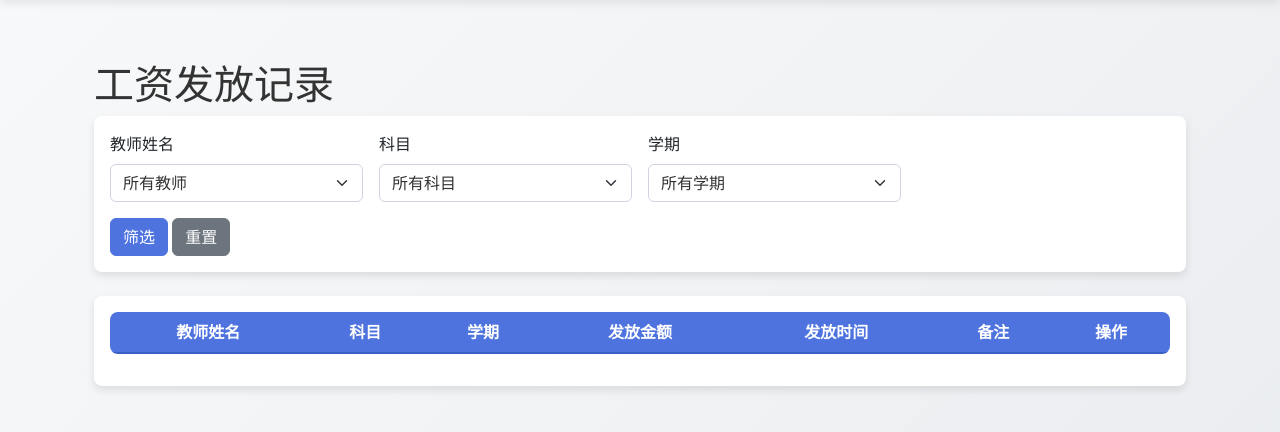
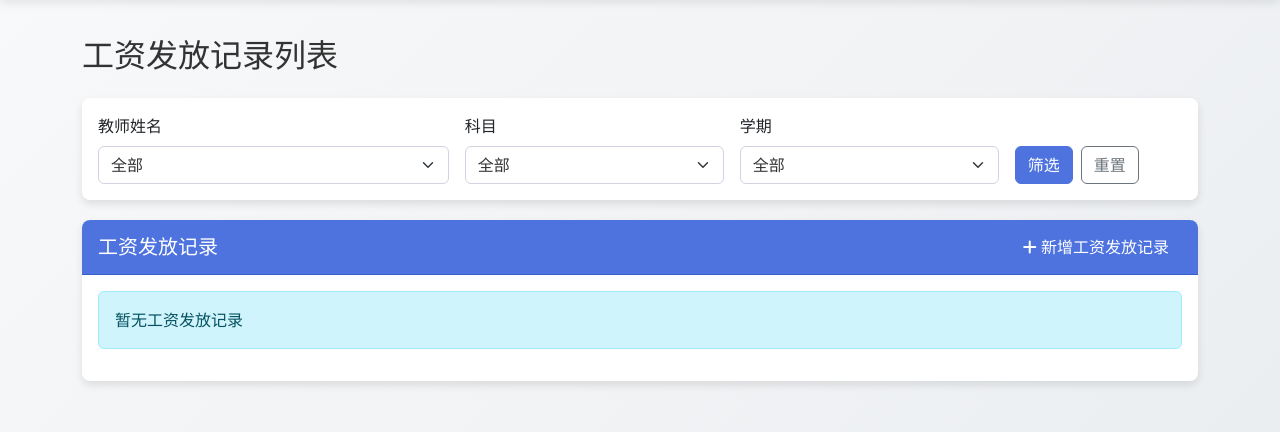
Before and after one commit to Winliam/TaskMaster, a Flask app: page /salary_records in a window 1280 px wide. Shown: the part 58-490 px from the top of the page. Run offline with Flask 3, Linux system fonts and the light colour scheme; a user stored in the database is signed in; lists and menus that the app fills with data are empty.

Commit message:
Restored to 'ae6d9e9f11ec35c5ab0f75812fc4b3687830d946'
Replit-Restored-To: ae6d9e9f11ec35c5ab0f75812fc4b3687830d946

```diff
--- a/routes.py
+++ b/routes.py
@@ -961,43 +961,3 @@ def calculate_sum():
             'semesters': list(semesters),
             'order_ids': order_ids
         })
-@app.route('/validate_batch_delete', methods=['POST'])
-@login_required
-def validate_batch_delete():
-    order_ids = request.json.get('order_ids', [])
-    orders_with_records = []
-
-    for order_id in order_ids:
-        order = Order.query.get(order_id)
-        if order:
-            has_class_records = len(order.class_records) > 0
-            has_payment_records = len(order.payment_records) > 0
-            has_salary_records = len(order.salary_records) > 0
-
-            if has_class_records or has_payment_records or has_salary_records:
-                orders_with_records.append({
-                    'order_number': order.order_number,
-                    'has_class_records': has_class_records,
-                    'has_payment_records': has_payment_records,
-                    'has_salary_records': has_salary_records
-                })
-
-    return jsonify({
-        'has_records': len(orders_with_records) > 0,
-        'orders_with_records': orders_with_records
-    })
-
-@app.route('/batch_delete_orders', methods=['POST'])
-@login_required
-def batch_delete_orders():
-    order_ids = request.json.get('order_ids', [])
-    try:
-        for order_id in order_ids:
-            order = Order.query.get(order_id)
-            if order:
-                db.session.delete(order)
-        db.session.commit()
-        return jsonify({'success': True})
-    except Exception as e:
-        db.session.rollback()
-        return jsonify({'success': False, 'message': str(e)})
--- a/static/js/script.js
+++ b/static/js/script.js
@@ -1,140 +1,5 @@
 // Wait for the document to be ready
 document.addEventListener('DOMContentLoaded', function() {
-    // 全选复选框处理
-    const selectAllCheckbox = document.getElementById('select-all-orders');
-    const batchDeleteBtn = document.getElementById('batch-delete-btn');
-
-    if (selectAllCheckbox) {
-        selectAllCheckbox.addEventListener('change', function() {
-            const orderCheckboxes = document.querySelectorAll('.order-checkbox');
-            orderCheckboxes.forEach(checkbox => {
-                checkbox.checked = this.checked;
-            });
-            updateBatchDeleteButton();
-        });
-    }
-
-    // 单个复选框变化时更新全选状态和删除按钮状态
-    document.querySelectorAll('.order-checkbox').forEach(checkbox => {
-        checkbox.addEventListener('change', function() {
-            updateSelectAllCheckbox();
-            updateBatchDeleteButton();
-        });
-    });
-
-    // 批量删除按钮点击事件
-    if (batchDeleteBtn) {
-        batchDeleteBtn.addEventListener('click', function() {
-            const selectedOrders = getSelectedOrders();
-
-            if (selectedOrders.length === 0) {
-                return;
-            }
-
-            // 验证选中的订单是否可以删除
-            fetch('/validate_batch_delete', {
-                method: 'POST',
-                headers: {
-                    'Content-Type': 'application/json',
-                },
-                body: JSON.stringify({
-                    order_ids: selectedOrders.map(order => order.id)
-                })
-            })
-            .then(response => response.json())
-            .then(data => {
-                const validationMessageDiv = document.getElementById('delete-validation-message');
-                const confirmationMessageDiv = document.getElementById('delete-confirmation-message');
-                const confirmDeleteBtn = document.getElementById('confirm-batch-delete');
-
-                if (data.has_records) {
-                    // 有关联记录，显示错误信息
-                    validationMessageDiv.innerHTML = `
-                        <div class="alert alert-danger">
-                            <p>以下订单存在关联记录，无法删除：</p>
-                            <ul>
-                                ${data.orders_with_records.map(order => `
-                                    <li>${order.order_number}
-                                        ${order.has_class_records ? '<br>- 存在上课记录' : ''}
-                                        ${order.has_payment_records ? '<br>- 存在缴费记录' : ''}
-                                        ${order.has_salary_records ? '<br>- 存在工资记录' : ''}
-                                    </li>
-                                `).join('')}
-                            </ul>
-                        </div>`;
-                    confirmationMessageDiv.innerHTML = '';
-                    confirmDeleteBtn.style.display = 'none';
-                } else {
-                    // 可以删除，显示确认信息
-                    validationMessageDiv.innerHTML = '';
-                    confirmationMessageDiv.innerHTML = `
-                        <p>确定要删除以下订单吗？此操作不可恢复！</p>
-                        <ul>
-                            ${selectedOrders.map(order => `<li>${order.orderNumber}</li>`).join('')}
-                        </ul>`;
-                    confirmDeleteBtn.style.display = 'block';
-                }
-
-                const batchDeleteModal = new bootstrap.Modal(document.getElementById('batchDeleteModal'));
-                batchDeleteModal.show();
-            });
-        });
-    }
-
-    // 确认批量删除按钮点击事件
-    const confirmBatchDeleteBtn = document.getElementById('confirm-batch-delete');
-    if (confirmBatchDeleteBtn) {
-        confirmBatchDeleteBtn.addEventListener('click', function() {
-            const selectedOrders = getSelectedOrders();
-
-            fetch('/batch_delete_orders', {
-                method: 'POST',
-                headers: {
-                    'Content-Type': 'application/json',
-                },
-                body: JSON.stringify({
-                    order_ids: selectedOrders.map(order => order.id)
-                })
-            })
-            .then(response => response.json())
-            .then(data => {
-                if (data.success) {
-                    // 刷新页面显示最新数据
-                    window.location.reload();
-                } else {
-                    alert('删除失败：' + data.message);
-                }
-            });
-        });
-    }
-
-    // 辅助函数：获取选中的订单
-    function getSelectedOrders() {
-        const checkedBoxes = document.querySelectorAll('.order-checkbox:checked');
-        return Array.from(checkedBoxes).map(checkbox => ({
-            id: checkbox.value,
-            orderNumber: checkbox.getAttribute('data-order-number')
-        }));
-    }
-
-    // 辅助函数：更新全选复选框状态
-    function updateSelectAllCheckbox() {
-        const selectAll = document.getElementById('select-all-orders');
-        const orderCheckboxes = document.querySelectorAll('.order-checkbox');
-        const checkedBoxes = document.querySelectorAll('.order-checkbox:checked');
-
-        if (selectAll) {
-            selectAll.checked = orderCheckboxes.length > 0 && checkedBoxes.length === orderCheckboxes.length;
-        }
-    }
-
-    // 辅助函数：更新批量删除按钮状态
-    function updateBatchDeleteButton() {
-        const checkedBoxes = document.querySelectorAll('.order-checkbox:checked');
-        if (batchDeleteBtn) {
-            batchDeleteBtn.disabled = checkedBoxes.length === 0;
-        }
-    }
     // Order form - Calculate total price automatically
     const totalClassesInput = document.getElementById('total_classes');
     const classPriceInput = document.getElementById('class_price');
@@ -374,16 +239,15 @@ document.addEventListener('DOMContentLoaded', function() {
         });
     }
 
-    // 为全选复选框添加事件监听 (原代码中已存在，此处保留并与新代码整合)
-    const selectAllCheckbox2 = document.getElementById('select-all');
-    if (selectAllCheckbox2) {
-        selectAllCheckbox2.addEventListener('change', function() {
+    // 为全选复选框添加事件监听
+    const selectAllCheckbox = document.getElementById('select-all');
+    if (selectAllCheckbox) {
+        selectAllCheckbox.addEventListener('change', function() {
             document.querySelectorAll('.order-checkbox').forEach(checkbox => {
                 checkbox.checked = this.checked;
             });
         });
     }
-
 
     // 设置计算汇总按钮的点击事件
     const calcSumButton = document.getElementById('calculate-sum');
--- a/templates/salary_records_list.html
+++ b/templates/salary_records_list.html
@@ -1,56 +1,62 @@
 {% extends "layout.html" %}
 
 {% block content %}
-<div class="container-fluid py-4">
-    <h1>工资发放记录</h1>
+<h2 class="mb-4">工资发放记录列表</h2>
 
-    <!-- 筛选表单 -->
-    <div class="card mb-4">
+<div class="card filter-card">
     <div class="card-body">
-            <form method="get" class="row g-3">
-                <div class="col-md-3">
+        <form method="get" action="{{ url_for('salary_records_list') }}" class="row g-3">
+            <div class="col-md-4">
                 <label for="teacher_name" class="form-label">教师姓名</label>
-                    <select class="form-select" id="teacher_name" name="teacher_name">
-                        <option value="">所有教师</option>
+                <select name="teacher_name" id="teacher_name" class="form-select">
+                    <option value="">全部</option>
                     {% for teacher in all_teachers %}
-                        <option value="{{ teacher }}" {% if teacher == selected_teacher %}selected{% endif %}>{{ teacher }}</option>
+                    <option value="{{ teacher }}" {% if selected_teacher == teacher %}selected{% endif %}>{{ teacher }}</option>
                     {% endfor %}
                 </select>
             </div>
             <div class="col-md-3">
                 <label for="subject" class="form-label">科目</label>
-                    <select class="form-select" id="subject" name="subject">
-                        <option value="">所有科目</option>
+                <select name="subject" id="subject" class="form-select">
+                    <option value="">全部</option>
                     {% for subject in all_subjects %}
-                        <option value="{{ subject }}" {% if subject == selected_subject %}selected{% endif %}>{{ subject }}</option>
+                    <option value="{{ subject }}" {% if selected_subject == subject %}selected{% endif %}>{{ subject }}</option>
                     {% endfor %}
                 </select>
             </div>
             <div class="col-md-3">
                 <label for="semester" class="form-label">学期</label>
-                    <select class="form-select" id="semester" name="semester">
-                        <option value="">所有学期</option>
+                <select name="semester" id="semester" class="form-select">
+                    <option value="">全部</option>
                     {% for semester in all_semesters %}
-                        <option value="{{ semester }}" {% if semester == selected_semester %}selected{% endif %}>{{ semester }}</option>
+                    <option value="{{ semester }}" {% if selected_semester == semester %}selected{% endif %}>{{ semester }}</option>
                     {% endfor %}
                 </select>
             </div>
-                <div class="col-12">
+            <div class="col-md-2 d-flex align-items-end">
                 <button type="submit" class="btn btn-primary">筛选</button>
-                    <a href="{{ url_for('salary_records_list') }}" class="btn btn-secondary">重置</a>
+                <a href="{{ url_for('salary_records_list') }}" class="btn btn-outline-secondary ms-2">重置</a>
             </div>
         </form>
     </div>
 </div>
 
-    <!-- 工资发放记录表格 -->
 <div class="card">
+    <div class="card-header d-flex justify-content-between align-items-center">
+        <h5 class="mb-0">工资发放记录</h5>
+        <button type="button" class="btn btn-primary" data-bs-toggle="modal" data-bs-target="#newSalaryModal">
+            <i class="fas fa-plus"></i> 新增工资发放记录
+        </button>
+    </div>
     <div class="card-body">
+        {% if salary_records %}
         <div class="table-responsive">
-                <table class="table table-striped">
+            <table class="table table-striped table-hover">
                 <thead>
                     <tr>
-                            <th>教师姓名</th>
+                        <th>ID</th>
+                        <th>订单ID</th>
+                        <th>教师</th>
                         <th>科目</th>
                         <th>学期</th>
                         <th>发放金额</th>
@@ -62,19 +68,30 @@
                 <tbody>
                     {% for record in salary_records %}
                     <tr>
+                        <td>{{ record.id }}</td>
+                        <td>{{ record.order.order_number }}</td>
                         <td>{{ record.teacher_name }}</td>
                         <td>{{ record.subject }}</td>
                         <td>{{ record.semester }}</td>
                         <td>¥{{ record.salary_amount }}</td>
                         <td>{{ record.payment_time.strftime('%Y-%m-%d %H:%M') }}</td>
-                            <td>{{ record.note }}</td>
+                        <td>
+                            <span class="note-text">{{ record.note or '' }}</span>
+                            <button type="button" class="btn btn-sm btn-link edit-note"
+                                    data-bs-toggle="modal" data-bs-target="#editNoteModal"
+                                    data-note-id="{{ record.id }}"
+                                    data-note-type="salary_note"
+                                    data-note-text="{{ record.note or '' }}">
+                                <i class="fas fa-edit"></i>
+                            </button>
+                        </td>
                         <td>
                             <button type="button" class="btn btn-sm btn-danger delete-salary-record"
                                     data-record-id="{{ record.id }}"
                                     data-teacher-name="{{ record.teacher_name }}"
                                     data-salary-amount="{{ record.salary_amount }}"
                                     data-payment-time="{{ record.payment_time.strftime('%Y-%m-%d %H:%M') }}">
-                                    删除
+                                <i class="fas fa-trash"></i>
                             </button>
                         </td>
                     </tr>
@@ -82,20 +99,24 @@
                 </tbody>
             </table>
         </div>
+        {% else %}
+        <div class="alert alert-info">暂无工资发放记录</div>
+        {% endif %}
     </div>
 </div>
-</div>
+{% endblock %}
 
-<!-- 删除确认对话框 -->
+<!-- 删除工资发放记录确认模态框 -->
 <div class="modal fade" id="deleteSalaryRecordModal" tabindex="-1" aria-labelledby="deleteSalaryRecordModalLabel" aria-hidden="true">
     <div class="modal-dialog">
         <div class="modal-content">
             <div class="modal-header">
-                <h5 class="modal-title" id="deleteSalaryRecordModalLabel">确认删除</h5>
+                <h5 class="modal-title" id="deleteSalaryRecordModalLabel">确认删除工资发放记录</h5>
                 <button type="button" class="btn-close" data-bs-dismiss="modal" aria-label="Close"></button>
             </div>
             <div class="modal-body">
-                <p><strong>教师姓名：</strong><span id="delete-teacher-name"></span></p>
+                <p>确定要删除以下工资发放记录吗？此操作不可恢复！</p>
+                <p><strong>教师：</strong><span id="delete-teacher-name"></span></p>
                 <p><strong>发放金额：</strong>¥<span id="delete-salary-amount"></span></p>
                 <p><strong>发放时间：</strong><span id="delete-payment-time"></span></p>
                 <p class="text-danger">注意：删除工资发放记录将同时更新订单的已发放工资和待发放工资数据。</p>
@@ -141,4 +162,3 @@
     });
 </script>
 {% endblock %}
-{% endblock %}
```
Also changed, not shown: attached_assets/content-1743327081680.md (deleted, +0 -3 lines), templates/order_list.html (+3 -31 lines), attached_assets/screenshot-1743327083068.png (deleted), attached_assets/screenshot-1743327095100.png (deleted), attached_assets/screenshot-1743327110515.png (deleted). Lines whose indentation alone changed are shown as unchanged.
